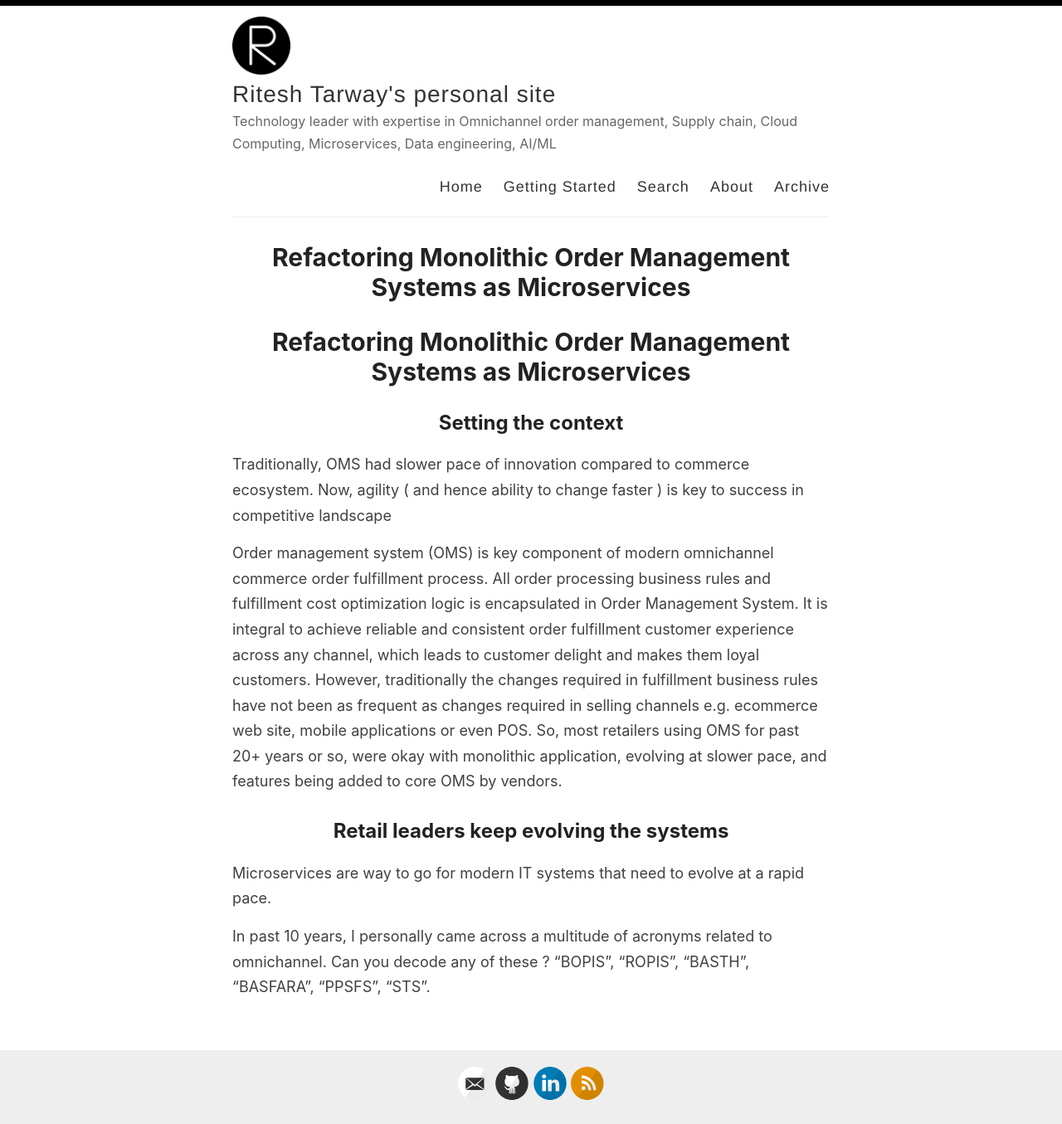
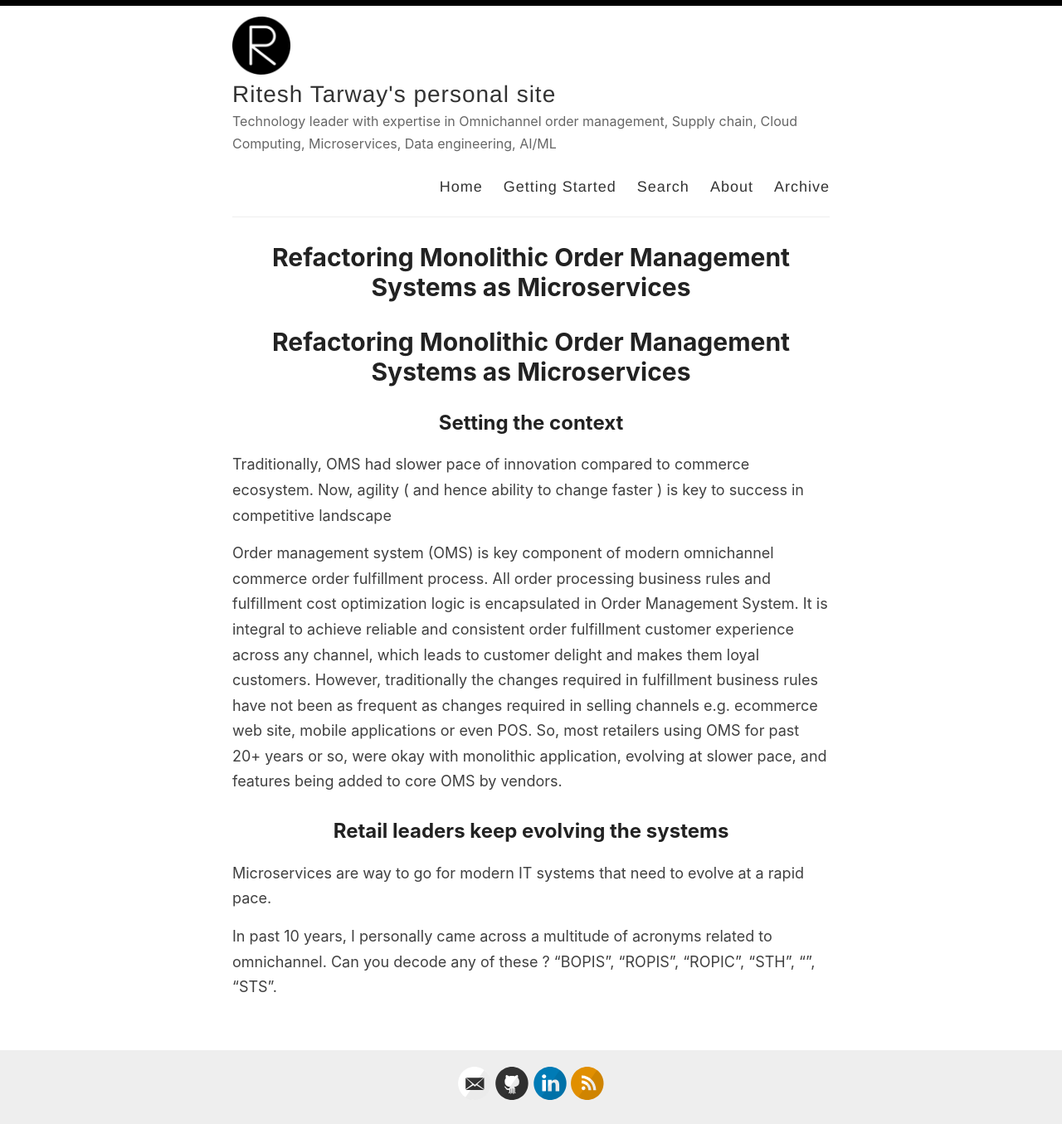
Before and after one commit to rtarway/github.io, a Jekyll site: the page built from Refactoring Monolithic Order Management.md, in a window 1280 px wide. Shown: the whole page at 83% size. Built offline with Jekyll 4.4.1, drawn with Linux system fonts in a browser that asks for light colours; our own code applies the rules of GitHub Pages for plain Markdown files.

Commit message:
Refactoring Monolithic Order Management.md updated from https://stackedit.io/

```diff
--- a/Refactoring Monolithic Order Management.md
+++ b/Refactoring Monolithic Order Management.md
@@ -12,8 +12,8 @@ However, traditionally the changes required in fulfillment business rules have n
 
 > Microservices are way to go for modern IT systems that need to evolve at a rapid pace.
 
-In past 10 years, I personally came across a multitude of acronyms related to omnichannel. Can you decode any of these ? "BOPIS", "ROPIS", "BASTH", "BASFARA", "PPSFS", "STS".
+In past 10 years, I personally came across a multitude of acronyms related to omnichannel. Can you decode any of these ? "BOPIS", "ROPIS", "ROPIC", "STH", "", "STS".
 
 <!--stackedit_data:
-eyJoaXN0b3J5IjpbODM0MDQyMV19
+eyJoaXN0b3J5IjpbNDk1NDA3NTc5LDgzNDA0MjFdfQ==
 -->
```
